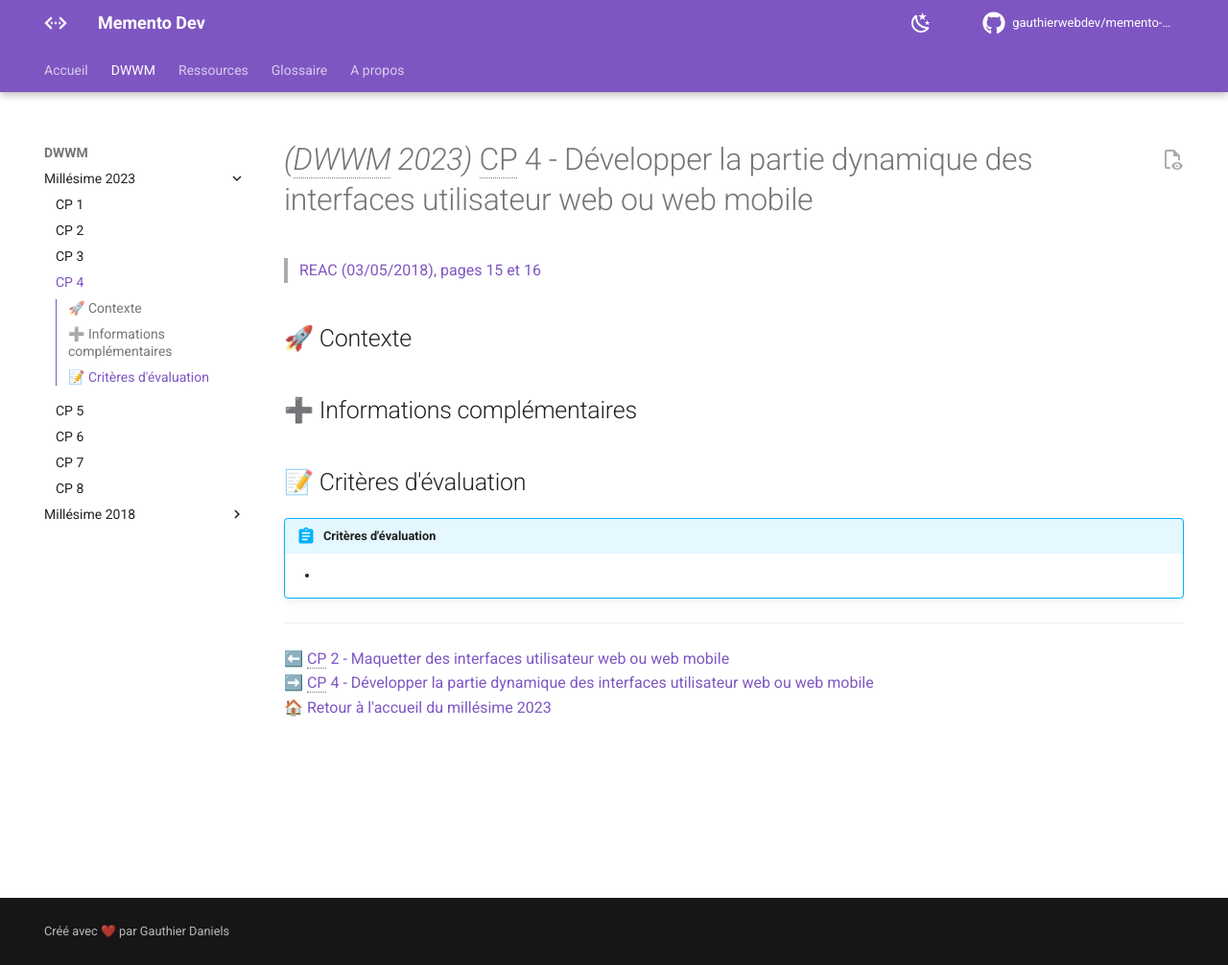
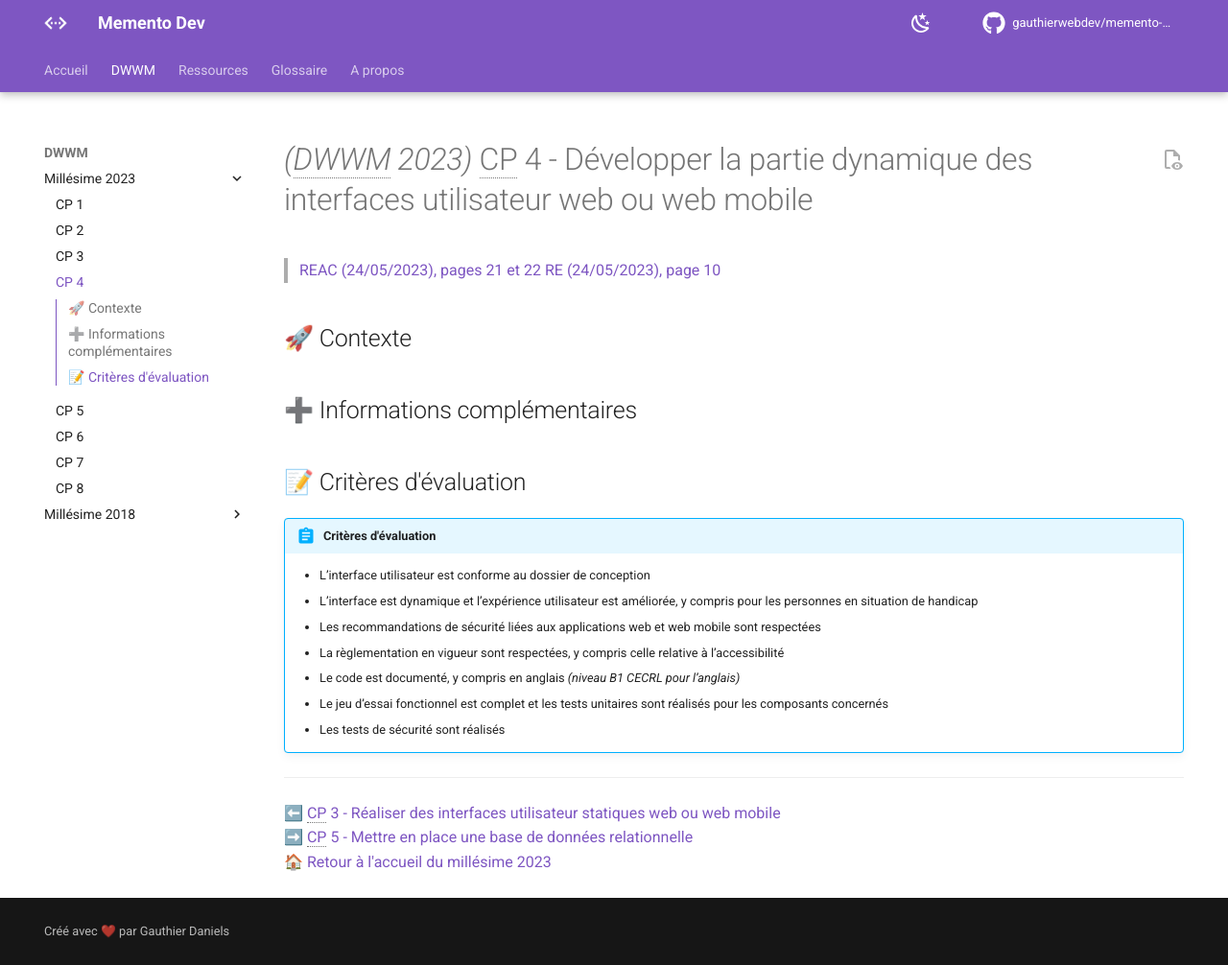
Before and after one commit to preparation-tp/memento-dev, an MkDocs documentation site: the page built from docs/dwwm/2023/cp-4-developper-la-partie-dynamique-des-interfaces-utilisateur-web-ou-web-mobile.md, in a window 1280 px wide and 1006 px high. Shown: the whole window at 96% size. Built offline with MkDocs 1.6.1 and Material for MkDocs 9.7.7, drawn with Linux system fonts in a browser that asks for light colours; comment, search, counter and statistics services are not loaded.

Commit message:
docs: Update evaluation criteria in CP-4 document

```diff
--- a/docs/dwwm/2023/cp-4-developper-la-partie-dynamique-des-interfaces-utilisateur-web-ou-web-mobile.md
+++ b/docs/dwwm/2023/cp-4-developper-la-partie-dynamique-des-interfaces-utilisateur-web-ou-web-mobile.md
@@ -1,5 +1,6 @@
 # _(<abbr title="Développeur Web et Web Mobile">DWWM</abbr> 2023)_ <abbr title="Compétence Professionnelle">CP</abbr> 4 - Développer la partie dynamique des interfaces utilisateur web ou web mobile
-> [REAC (03/05/2018), pages 15 et 16](https://www.banque.di.afpa.fr/EspaceEmployeursCandidatsActeurs/EGPResultat.aspx?ct=01280m04&type=t)
+> [REAC (24/05/2023), pages 21 et 22](https://www.banque.di.afpa.fr/EspaceEmployeursCandidatsActeurs/EGPResultat.aspx?ct=01280m04&type=t)
+> [RE (24/05/2023), page 10](https://www.banque.di.afpa.fr/EspaceEmployeursCandidatsActeurs/EGPResultat.aspx?ct=01280m04&type=t)
 
 ## 🚀 Contexte
 
@@ -7,10 +8,16 @@
 
 ## 📝 Critères d'évaluation
 !!! abstract "Critères d'évaluation"
-    -
+    - L’interface utilisateur est conforme au dossier de conception
+    - L’interface est dynamique et l’expérience utilisateur est améliorée, y compris pour les personnes en situation de handicap
+    - Les recommandations de sécurité liées aux applications web et web mobile sont respectées
+    - La règlementation en vigueur sont respectées, y compris celle relative à l’accessibilité
+    - Le code est documenté, y compris en anglais _(niveau B1 CECRL pour l’anglais)_
+    - Le jeu d’essai fonctionnel est complet et les tests unitaires sont réalisés pour les composants concernés
+    - Les tests de sécurité sont réalisés
 
 ---
 
-[⬅️ <abbr title="Compétence Professionnelle">CP</abbr> 2 - Maquetter des interfaces utilisateur web ou web mobile](cp-2-maquetter-des-interfaces-utilisateur-web-ou-web-mobile.md)
-[➡️ <abbr title="Compétence Professionnelle">CP</abbr> 4 - Développer la partie dynamique des interfaces utilisateur web ou web mobile](cp-4-developper-la-partie-dynamique-des-interfaces-utilisateur-web-ou-web-mobile.md)
+[⬅️ <abbr title="Compétence Professionnelle">CP</abbr> 3 - Réaliser des interfaces utilisateur statiques web ou web mobile](cp-3-realiser-des-interfaces-statiques-web-ou-web-mobile.md)
+[➡️ <abbr title="Compétence Professionnelle">CP</abbr> 5 - Mettre en place une base de données relationnelle](cp-5-mettre-en-place-une-base-de-donnees-relationnelle.md)
 [🏠 Retour à l'accueil du millésime 2023](index.md)
```
